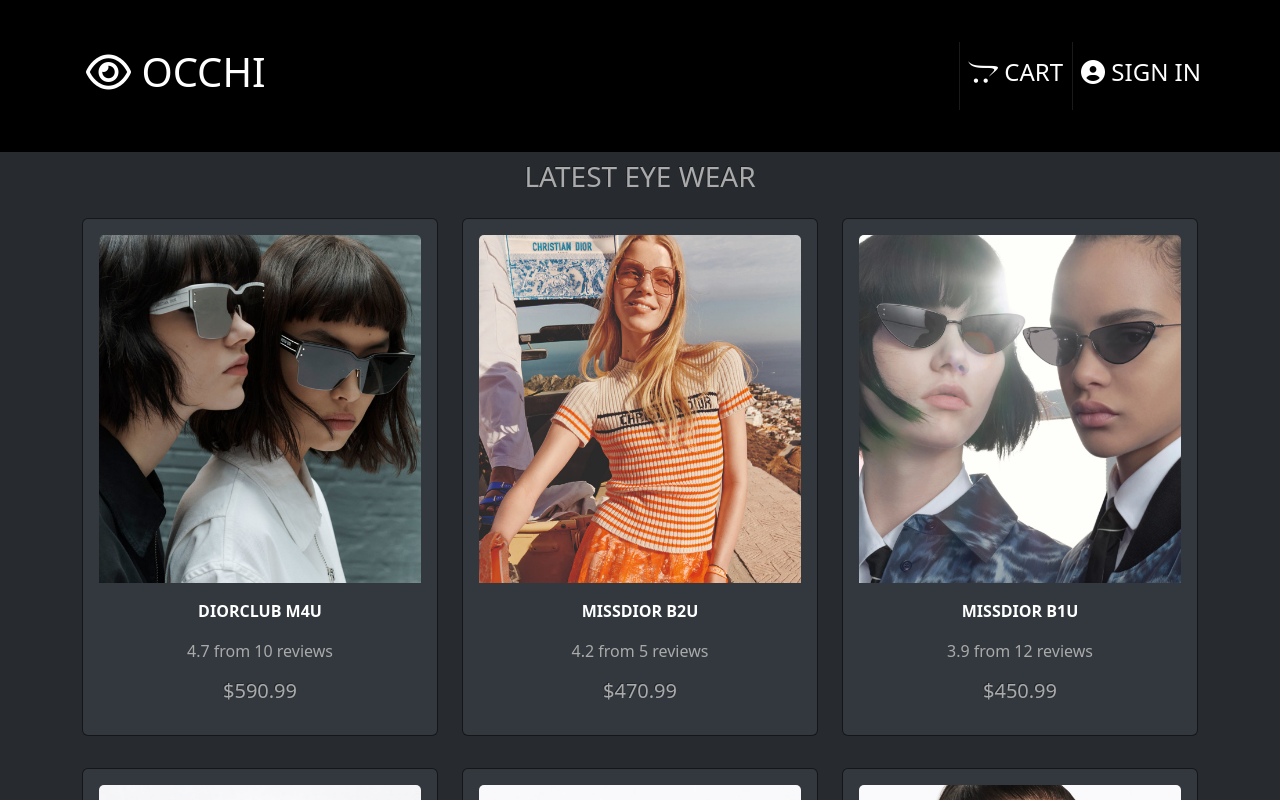
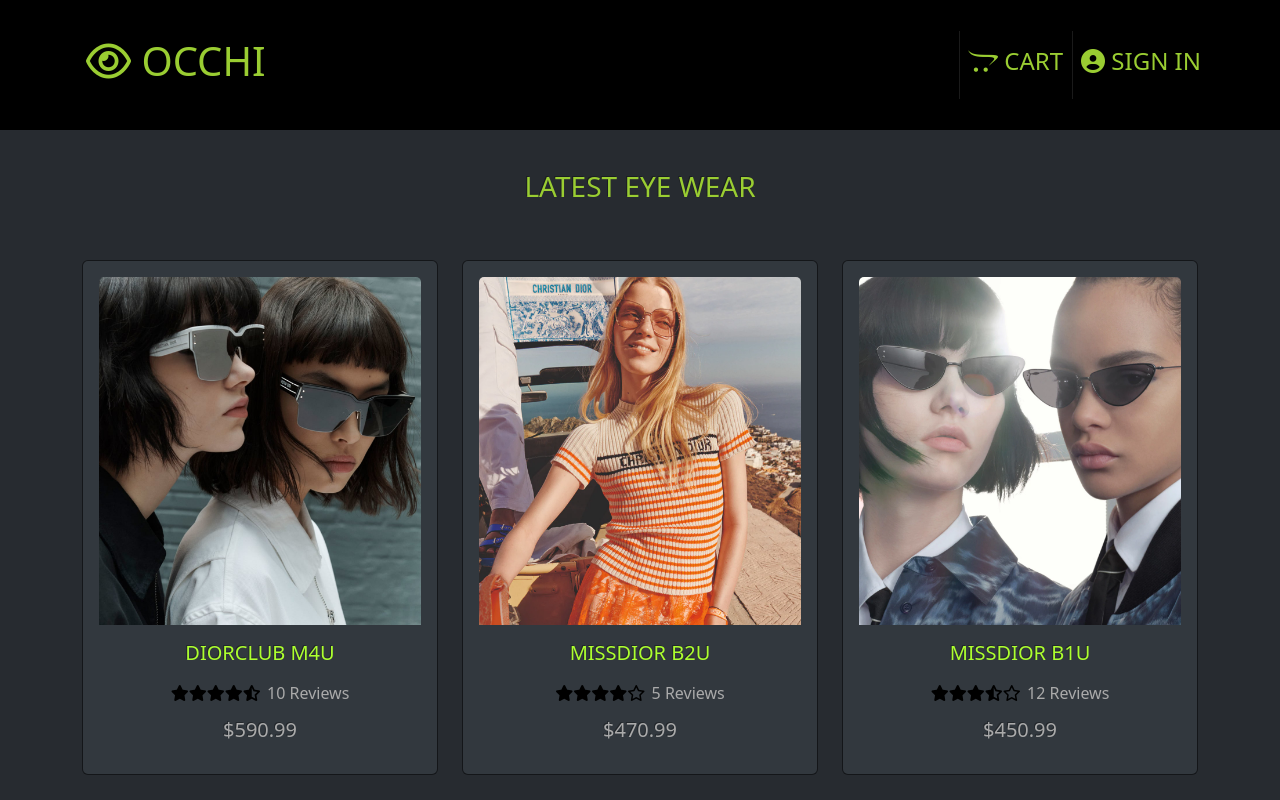
Before and after one commit to geekbutchic/ecommerce-frontend-2022, a React (Create React App) app: page / in a window 1280 px wide. Shown: the top 800 px of the page. Built offline with nearby package versions, Linux system fonts and the light colour scheme.

Commit message:
adds rating component based on ratings in json, it uses ternary statment to decide which star rating to display

```diff
--- a/src/components/Header.js
+++ b/src/components/Header.js
@@ -9,22 +9,25 @@
         id="navbar"
         bg="black"
         variant="dark"
-        expand="sm"
+        expand="md"
         collapseOnSelect
       >
-        <Container style={{ height : "150px"}}>
+        <Container className="py-4">
           <Navbar.Brand href="/">
-          <h1 style={{ color: "white"}}><i className="fa-regular fa-eye"></i> OCCHI</h1>
+          <h1 style={{ color: "yellowgreen"}}><i className="fa-regular fa-eye"></i> OCCHI</h1>
           </Navbar.Brand>
           <Nav className="ml-auto">
             <Navbar.Toggle aria-controls="basic-navbar-nav" />
             <Navbar.Collapse id="basic-navbar-nav">
+
               <Nav.Link href="/cart">
-                <h4 style={{ color : "white"}}><i className="fab fa-opencart"></i> CART</h4>
+                <h4 style={{ color : "yellowgreen"}}><i className="fab fa-opencart"></i> CART</h4>
               </Nav.Link>
+
               <Nav.Link href="/login">
-                <h4 style={{ color : "white"}}><i className="fas fa-user-circle"></i> SIGN IN</h4>
+                <h4 style={{ color : "yellowgreen"}}><i className="fas fa-user-circle"></i> SIGN IN</h4>
               </Nav.Link>
+
             </Navbar.Collapse>
           </Nav>
         </Container>
--- a/src/components/Product.css
+++ /dev/null
@@ -1,4 +0,0 @@
-/* removes underline */
-a {
-  text-decoration: none;
-}
--- a/src/components/Product.js
+++ b/src/components/Product.js
@@ -1,6 +1,6 @@
 import React from "react";
 import { Card } from "react-bootstrap";
-import "./Product.css";
+import Rating from '../components/Rating';
 
 // my = margin all around
 // p = padding all around
@@ -13,21 +13,26 @@
       </a>
 
       <Card.Body>
-        <a href={`/product/${product._id}`}>
-        <Card.Title as="div" id="card-title" className="text-center">
-            <strong id="title">{product.name}</strong>
-        </Card.Title>
+        <a
+        style={{ textDecoration: "none" }}
+        href={`/product/${product._id}`}
+        >
+          <Card.Title as="div" id="card-title" className="text-center">
+            <h5 style={{ color: "greenyellow" }}>{product.name}</h5>
+          </Card.Title>
         </a>
 
         <Card.Text as="div">
-            <div className="my-3 text-center">
-              {product.rating} from {product.numReviews} reviews
-            </div>
+          <Rating
+          value={product.rating}
+          text={`${product.numReviews} Reviews`}/>
         </Card.Text>
 
-        <Card.Text as="h5" className="text-center">
+        <Card.Text
+        as="h5" className="text-center">
           ${product.price}
         </Card.Text>
+
       </Card.Body>
     </Card>
   );
--- /dev/null
+++ b/src/components/Rating.js
@@ -0,0 +1,64 @@
+import React from "react";
+import "./rating.css";
+
+const Rating = ({ value, text }) => {
+  return (
+    <div className="rating">
+      <span>
+        <i
+          style={{ color: "black" }}
+          className={
+            value >= 1
+              ? "fas fa-star"
+              : value >= 0.5
+              ? "fas fa-star-half-alt"
+              : "far fa-star"
+          }
+        ></i>
+        <i
+          style={{ color: "black" }}
+          className={
+            value >= 2
+              ? "fas fa-star"
+              : value >= 1.5
+              ? "fas fa-star-half-alt"
+              : "far fa-star"
+          }
+        ></i>
+        <i
+          style={{ color: "black" }}
+          className={
+            value >= 3
+              ? "fas fa-star"
+              : value >= 2.5
+              ? "fas fa-star-half-alt"
+              : "far fa-star"
+          }
+        ></i>
+        <i
+          style={{ color: "black" }}
+          className={
+            value >= 4
+              ? "fas fa-star"
+              : value >= 3.5
+              ? "fas fa-star-half-alt"
+              : "far fa-star"
+          }
+        ></i>
+        <i
+          style={{ color: "black" }}
+          className={
+            value >= 5
+              ? "fas fa-star"
+              : value >= 4.5
+              ? "fas fa-star-half-alt"
+              : "far fa-star"
+          }
+        ></i>
+      </span>
+      <span>{text ? text : ""}</span>
+    </div>
+  );
+};
+
+export default Rating;
--- /dev/null
+++ b/src/components/rating.css
@@ -0,0 +1,15 @@
+.rating {
+  display: flex;
+  justify-content: center;
+  align-items: center;
+  margin: 5px;
+  padding: 5px;
+}
+
+h3 {
+  padding: 2rem 0;
+}
+
+.rating span {
+  margin: 0.2rem;
+}
--- a/src/products.js
+++ b/src/products.js
@@ -9,7 +9,7 @@
     category: "Accessories",
     price: 590.99,
     countInStock: 7,
-    rating: 4.7,
+    rating: 4.5,
     numReviews: 10,
   },
   {
@@ -22,7 +22,7 @@
     category: "Accessories",
     price: 470.99,
     countInStock: 9,
-    rating: 4.2,
+    rating: 4.0,
     numReviews: 5,
   },
   {
@@ -35,7 +35,7 @@
     category: "Accessories",
     price: 450.99,
     countInStock: 5,
-    rating: 3.9,
+    rating: 3.5,
     numReviews: 12,
   },
   {
@@ -48,7 +48,7 @@
     category: "Accessories",
     price: 610.99,
     countInStock: 11,
-    rating: 5,
+    rating: 5.0,
     numReviews: 17,
   },
   {
@@ -61,7 +61,7 @@
     category: "Accessories",
     price: 590.99,
     countInStock: 7,
-    rating: 4.2,
+    rating: 4.0,
     numReviews: 10,
   },
   {
--- a/src/screens/HomeScreen.js
+++ b/src/screens/HomeScreen.js
@@ -8,7 +8,9 @@
 const HomeScreen = () => {
   return (
     <React.Fragment>
-      <h3 className="text-center">LATEST EYE WEAR</h3>
+      <h3
+      style={{color : "yellowgreen"}}
+      className="text-center">LATEST EYE WEAR</h3>
       <Row>
         {products.map((product, index) => (
           //Loops through products to display names
```
